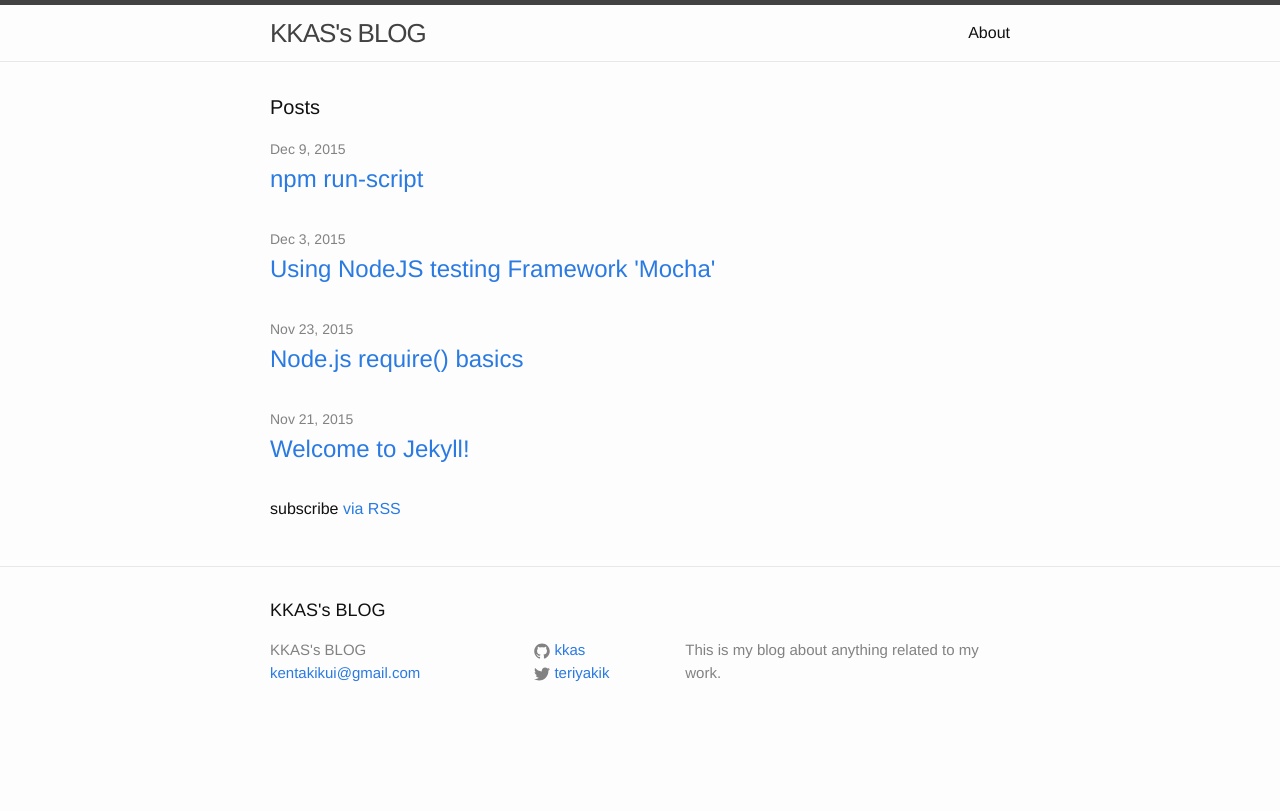
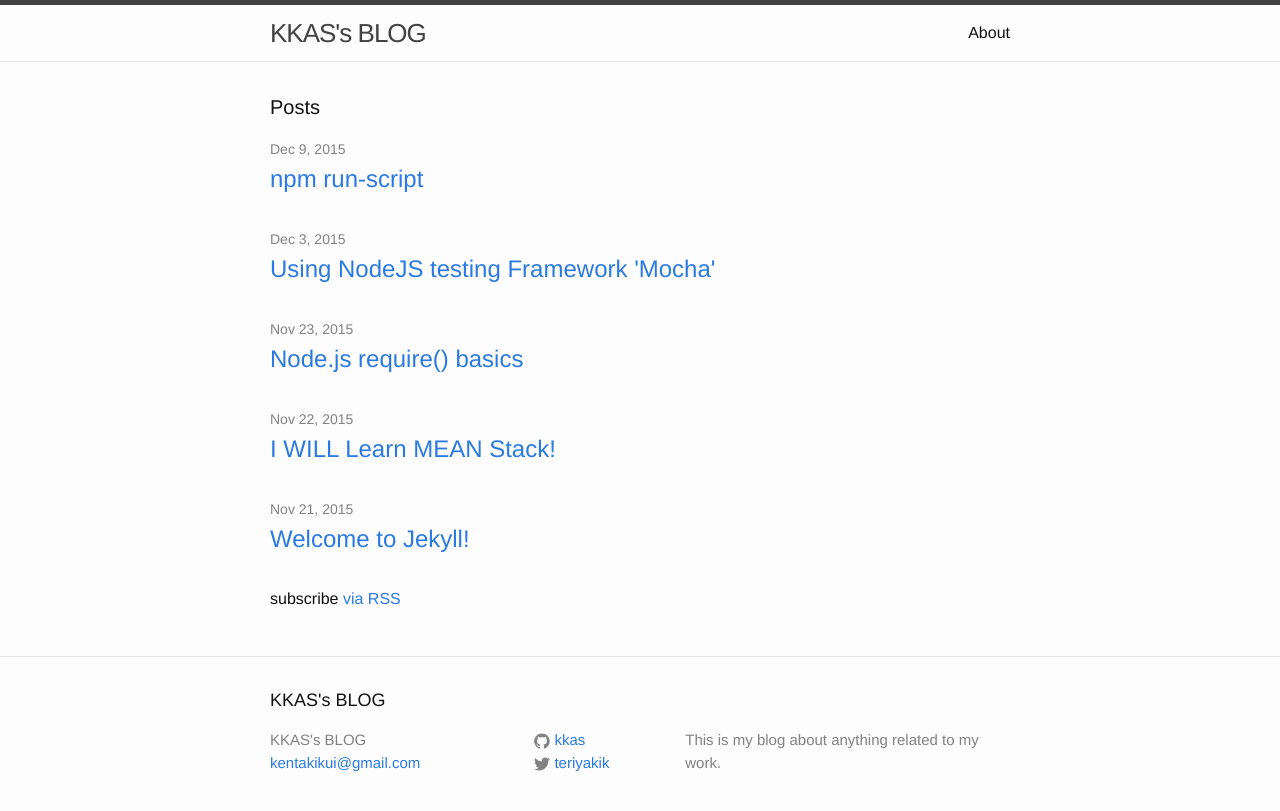
Before and after one commit to kkas/myblog, a Jekyll site: the page built from site/index.html, in a window 1280 px wide. Shown: the top 811 px of the page. Built offline with Jekyll 4.4.1, drawn with Linux system fonts in a browser that asks for light colours.

Commit message:
chore: add a new post (move a draft to post)

```diff
--- a/site/_drafts/MEAN-stack-preparation.md
+++ b/site/_posts/2015-11-22-MEAN-stack-preparation.md
@@ -1,3 +1,7 @@
+---
+layout: post
+title: I WILL Learn MEAN Stack!
+---
 # MEAN Stack
 
 *This is my note for the ["M101x Introduction to MongoDB using the MEAN Stack"](https://www.edx.org/course/introduction-mongodb-using-mean-stack-mongodbx-m101x) at edX.
```
